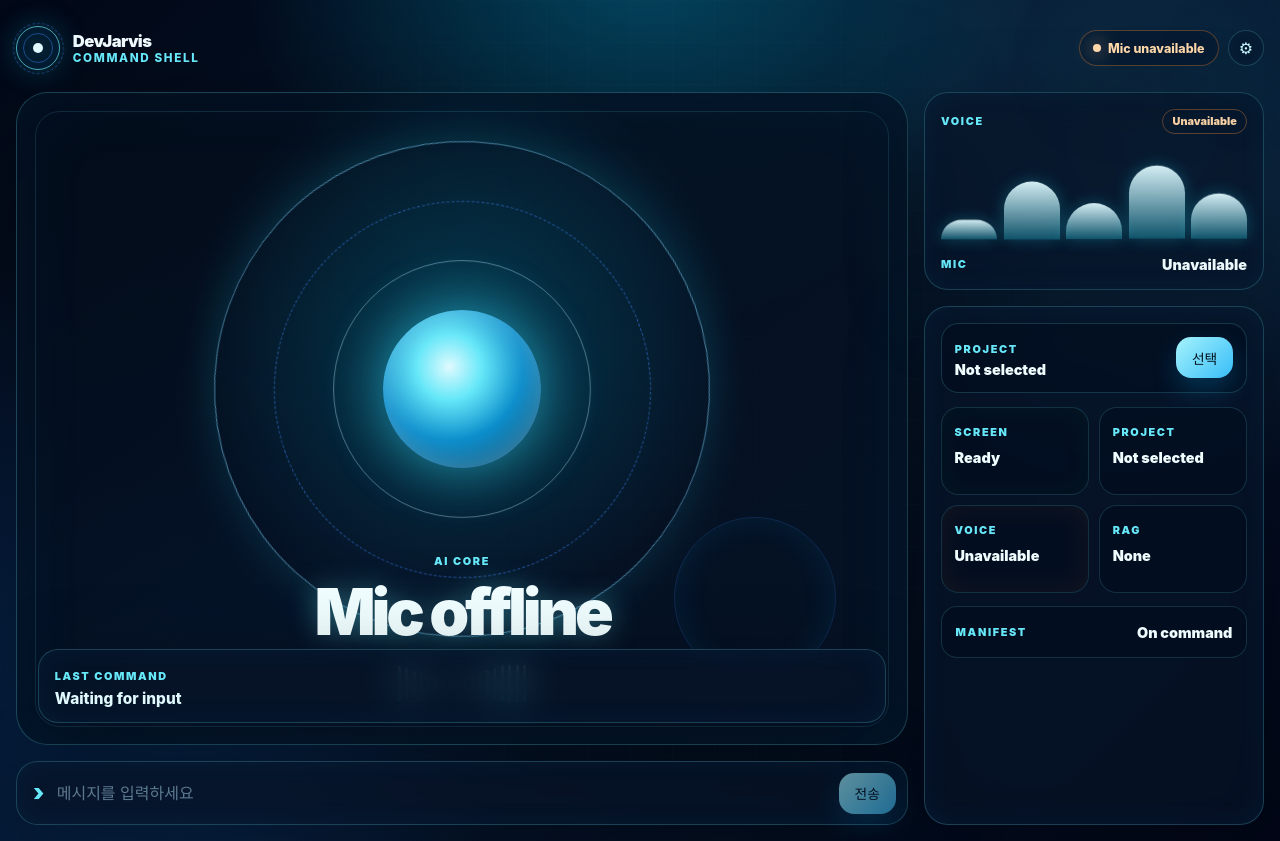
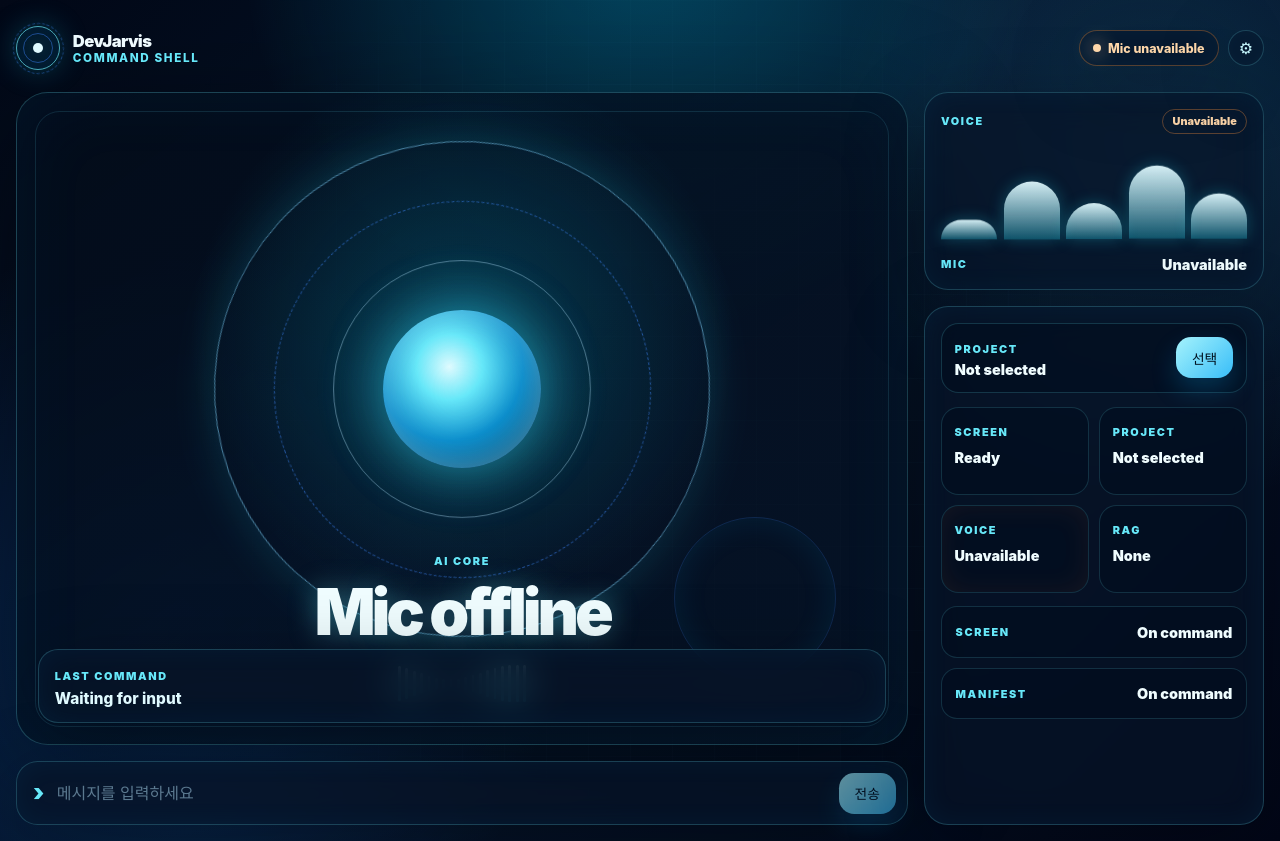
Before and after one commit to taeooo/devjarvis, a React (Vite) app in the folder devjarvis-desktop/: page / in a window 1280 px wide. Built offline with nearby package versions, Linux system fonts and the light colour scheme; no server answers.

Commit message:
feat: add desktop screen context foundation

```diff
--- a/devjarvis-desktop/src/App.tsx
+++ b/devjarvis-desktop/src/App.tsx
@@ -7,10 +7,12 @@ import { ContextStatusPanel } from './components/ContextStatusPanel';
 import { JarvisCore } from './components/JarvisCore';
 import { VoiceStatusPanel } from './components/VoiceStatusPanel';
 import { createProject, registerProjectManifest } from './api/backendClient';
+import { captureScreenFrame, isScreenCaptureSupported } from './utils/screenCapture';
 import type {
   CommandInput,
   ContextMode,
   ContextStatusItem,
+  ScreenContextSnapshot,
   SystemStatus,
   VoiceState,
 } from './types/jarvisCommand';
@@ -21,12 +23,21 @@ type SelectedProject = {
   name: string;
 };
 
+const initialScreenContext: ScreenContextSnapshot = {
+  state: isScreenCaptureSupported() ? 'ready' : 'unavailable',
+  width: null,
+  height: null,
+  capturedAt: null,
+  errorMessage: null,
+};
+
 function App() {
   const [selectedProject, setSelectedProject] = useState<SelectedProject | null>(null);
   const [registeredProject, setRegisteredProject] = useState<ProjectResponse | null>(null);
   const [latestSummary, setLatestSummary] = useState<ManifestRegisterResponse | null>(null);
   const [voiceState, setVoiceState] = useState<VoiceState>('idle');
   const [micAvailable, setMicAvailable] = useState<boolean | null>(null);
+  const [screenContext, setScreenContext] = useState<ScreenContextSnapshot>(initialScreenContext);
   const [isSelectingProject, setIsSelectingProject] = useState(false);
   const [isProcessingCommand, setIsProcessingCommand] = useState(false);
   const [lastCommand, setLastCommand] = useState<CommandInput | null>(null);
@@ -84,8 +95,8 @@ function App() {
     {
       key: 'screen',
       label: 'Screen',
-      value: 'Ready',
-      tone: 'ready',
+      value: formatScreenContextValue(screenContext),
+      tone: screenContext.state === 'captured' ? 'ready' : screenContext.state === 'capturing' ? 'active' : screenContext.state === 'error' || screenContext.state === 'unavailable' ? 'warning' : 'idle',
     },
     {
       key: 'project',
@@ -105,7 +116,7 @@ function App() {
       value: selectedProject ? 'Project' : 'None',
       tone: selectedProject ? 'ready' : 'idle',
     },
-  ]), [selectedProject, voiceState]);
+  ]), [screenContext, selectedProject, voiceState]);
 
   async function handleSelectProjectFolder() {
     setSystemMessage(null);
@@ -152,14 +163,27 @@ function App() {
     setVoiceState((current) => (current === 'unavailable' ? current : 'transcribing'));
 
     try {
-      if (selectedProject && command.contextMode === 'project') {
-        const summary = await refreshProjectManifest(selectedProject);
-        setSystemMessage(`Project context refreshed · ${summary.targetFileCount.toLocaleString()} files`);
-      } else if (!selectedProject && command.contextMode === 'project') {
-        setSystemMessage('Project context not selected.');
-      } else {
-        setSystemMessage('Command received locally.');
+      const messages: string[] = [];
+
+      if (command.contextMode === 'screen' || command.contextMode === 'auto') {
+        const snapshot = await refreshScreenContext();
+        messages.push(`Screen captured · ${snapshot.width}×${snapshot.height}`);
       }
+
+      if (command.contextMode === 'project' || command.contextMode === 'auto') {
+        if (selectedProject) {
+          const summary = await refreshProjectManifest(selectedProject);
+          messages.push(`Project refreshed · ${summary.targetFileCount.toLocaleString()} files`);
+        } else {
+          messages.push('Project context not selected');
+        }
+      }
+
+      if (messages.length === 0) {
+        messages.push('Command received locally');
+      }
+
+      setSystemMessage(messages.join(' · '));
     } catch (caught) {
       setErrorMessage(toErrorMessage(caught));
       setVoiceState((current) => (current === 'unavailable' ? current : 'error'));
@@ -169,6 +193,42 @@ function App() {
     }
 
     setVoiceState((current) => (current === 'unavailable' ? current : 'listening'));
+  }
+
+  async function refreshScreenContext(): Promise<{ width: number; height: number }> {
+    setScreenContext((current) => ({
+      ...current,
+      state: 'capturing',
+      errorMessage: null,
+    }));
+
+    try {
+      const captured = await captureScreenFrame();
+      const snapshot = {
+        width: captured.width,
+        height: captured.height,
+      };
+
+      setScreenContext({
+        state: 'captured',
+        width: captured.width,
+        height: captured.height,
+        capturedAt: captured.capturedAt,
+        errorMessage: null,
+      });
+
+      return snapshot;
+    } catch (caught) {
+      const message = toErrorMessage(caught);
+      setScreenContext({
+        state: isScreenCaptureSupported() ? 'error' : 'unavailable',
+        width: null,
+        height: null,
+        capturedAt: null,
+        errorMessage: message,
+      });
+      throw new Error(message);
+    }
   }
 
   async function refreshProjectManifest(projectContext: SelectedProject): Promise<ManifestRegisterResponse> {
@@ -204,6 +264,7 @@ function App() {
           <ContextStatusPanel
             items={contextItems}
             projectName={selectedProject?.name ?? null}
+            screenContext={screenContext}
             isSelectingProject={isSelectingProject}
             isProcessing={isProcessingCommand}
             latestSummary={latestSummary}
@@ -217,20 +278,46 @@ function App() {
 
 function inferContextMode(text: string): ContextMode {
   const normalized = text.toLocaleLowerCase();
+  const screenMatched = /(화면|스크린|캡처|캡쳐|번역|요약|이미지|window|screen)/i.test(normalized);
+  const projectMatched = /(프로젝트|소스|코드|파일|빌드|컴파일|에러|오류|로그|원인|스택트레이스|stack|trace)/i.test(normalized);
 
-  if (/(프로젝트|소스|코드|파일|빌드|컴파일|에러|오류|로그|원인|스택트레이스|stack|trace)/i.test(normalized)) {
-    return 'project';
+  if (screenMatched && projectMatched) {
+    return 'auto';
   }
 
-  if (/(화면|스크린|캡처|캡쳐|번역|요약|이미지|window|screen)/i.test(normalized)) {
+  if (screenMatched) {
     return 'screen';
+  }
+
+  if (projectMatched) {
+    return 'project';
   }
 
   return 'general';
 }
 
+function formatScreenContextValue(screenContext: ScreenContextSnapshot): string {
+  if (screenContext.state === 'capturing') {
+    return 'Capturing';
+  }
+
+  if (screenContext.state === 'captured') {
+    return 'Captured';
+  }
+
+  if (screenContext.state === 'unavailable') {
+    return 'Unavailable';
+  }
+
+  if (screenContext.state === 'error') {
+    return 'Failed';
+  }
+
+  return 'Ready';
+}
+
 function extractProjectName(path: string): string {
-  const normalized = path.replaceAll('\\', '/').replace(/\/+$|\s+$/g, '');
+  const normalized = path.replaceAll('\\', '/').replace(/\/+$/g, '').trim();
   const name = normalized.split('/').pop();
   return name && name.trim().length > 0 ? name : 'Local Project';
 }
--- a/devjarvis-desktop/src/components/ContextStatusPanel.tsx
+++ b/devjarvis-desktop/src/components/ContextStatusPanel.tsx
@@ -1,10 +1,11 @@
-import type { ContextStatusItem } from '../types/jarvisCommand';
+import type { ContextStatusItem, ScreenContextSnapshot } from '../types/jarvisCommand';
 import type { ManifestRegisterResponse } from '../types/projectScanner';
 import { ProjectContextControl } from './ProjectContextControl';
 
 type ContextStatusPanelProps = {
   items: ContextStatusItem[];
   projectName: string | null;
+  screenContext: ScreenContextSnapshot;
   isSelectingProject: boolean;
   isProcessing: boolean;
   latestSummary: ManifestRegisterResponse | null;
@@ -14,6 +15,7 @@ type ContextStatusPanelProps = {
 export function ContextStatusPanel({
   items,
   projectName,
+  screenContext,
   isSelectingProject,
   isProcessing,
   latestSummary,
@@ -37,10 +39,36 @@ export function ContextStatusPanel({
         ))}
       </div>
 
-      <div className="snapshot-strip">
-        <span>Manifest</span>
-        <strong>{latestSummary ? `${latestSummary.targetFileCount.toLocaleString()} files` : 'On command'}</strong>
+      <div className="snapshot-stack">
+        <div className="snapshot-strip">
+          <span>Screen</span>
+          <strong>{formatScreenSnapshot(screenContext)}</strong>
+        </div>
+        <div className="snapshot-strip">
+          <span>Manifest</span>
+          <strong>{latestSummary ? `${latestSummary.targetFileCount.toLocaleString()} files` : 'On command'}</strong>
+        </div>
       </div>
     </aside>
   );
 }
+
+function formatScreenSnapshot(screenContext: ScreenContextSnapshot): string {
+  if (screenContext.state === 'capturing') {
+    return 'Capturing';
+  }
+
+  if (screenContext.state === 'captured' && screenContext.width && screenContext.height) {
+    return `${screenContext.width}×${screenContext.height}`;
+  }
+
+  if (screenContext.state === 'unavailable') {
+    return 'Unavailable';
+  }
+
+  if (screenContext.state === 'error') {
+    return 'Failed';
+  }
+
+  return 'On command';
+}
--- a/devjarvis-desktop/src/styles.css
+++ b/devjarvis-desktop/src/styles.css
@@ -611,6 +611,11 @@ input:disabled {
   box-shadow: inset 0 0 28px rgba(251, 146, 60, 0.08);
 }
 
+.snapshot-stack {
+  display: grid;
+  gap: 0.65rem;
+}
+
 .snapshot-strip {
   min-height: 3.2rem;
   border: 1px solid rgba(103, 232, 249, 0.16);
--- /dev/null
+++ b/devjarvis-desktop/src/utils/screenCapture.ts
@@ -0,0 +1,92 @@
+import type { ScreenCaptureResult } from '../types/jarvisCommand';
+
+const VIDEO_READY_TIMEOUT_MS = 5_000;
+
+export function isScreenCaptureSupported(): boolean {
+  return Boolean(navigator.mediaDevices?.getDisplayMedia);
+}
+
+export async function captureScreenFrame(): Promise<ScreenCaptureResult> {
+  if (!isScreenCaptureSupported()) {
+    throw new Error('Screen capture is not available in this runtime.');
+  }
+
+  const stream = await navigator.mediaDevices.getDisplayMedia({
+    audio: false,
+    video: true,
+  });
+
+  try {
+    const video = document.createElement('video');
+    video.muted = true;
+    video.playsInline = true;
+    video.srcObject = stream;
+
+    await waitForVideoFrame(video);
+    await video.play().catch(() => undefined);
+
+    const width = video.videoWidth;
+    const height = video.videoHeight;
+
+    if (width <= 0 || height <= 0) {
+      throw new Error('Screen capture frame is empty.');
+    }
+
+    const canvas = document.createElement('canvas');
+    canvas.width = width;
+    canvas.height = height;
+
+    const context = canvas.getContext('2d', { alpha: false });
+    if (!context) {
+      throw new Error('Screen capture canvas is not available.');
+    }
+
+    context.drawImage(video, 0, 0, width, height);
+
+    return {
+      imageDataUrl: canvas.toDataURL('image/png'),
+      width,
+      height,
+      capturedAt: new Date().toISOString(),
+    };
+  } finally {
+    stream.getTracks().forEach((track) => track.stop());
+  }
+}
+
+function waitForVideoFrame(video: HTMLVideoElement): Promise<void> {
+  if (video.readyState >= HTMLMediaElement.HAVE_CURRENT_DATA && video.videoWidth > 0 && video.videoHeight > 0) {
+    return Promise.resolve();
+  }
+
+  return new Promise((resolve, reject) => {
+    const timeoutId = window.setTimeout(() => {
+      cleanup();
+      reject(new Error('Screen capture timed out.'));
+    }, VIDEO_READY_TIMEOUT_MS);
+
+    const cleanup = () => {
+      window.clearTimeout(timeoutId);
+      video.removeEventListener('loadedmetadata', handleReady);
+      video.removeEventListener('canplay', handleReady);
+      video.removeEventListener('error', handleError);
+    };
+
+    const handleReady = () => {
+      if (video.videoWidth <= 0 || video.videoHeight <= 0) {
+        return;
+      }
+      cleanup();
+      resolve();
+    };
+
+    const handleError = () => {
+      cleanup();
+      reject(new Error('Screen capture video stream failed.'));
+    };
+
+    video.addEventListener('loadedmetadata', handleReady);
+    video.addEventListener('canplay', handleReady);
+    video.addEventListener('error', handleError);
+  });
+}
```
Also changed, not shown: devjarvis-desktop/src/types/jarvisCommand.ts (+17 -0 lines).
